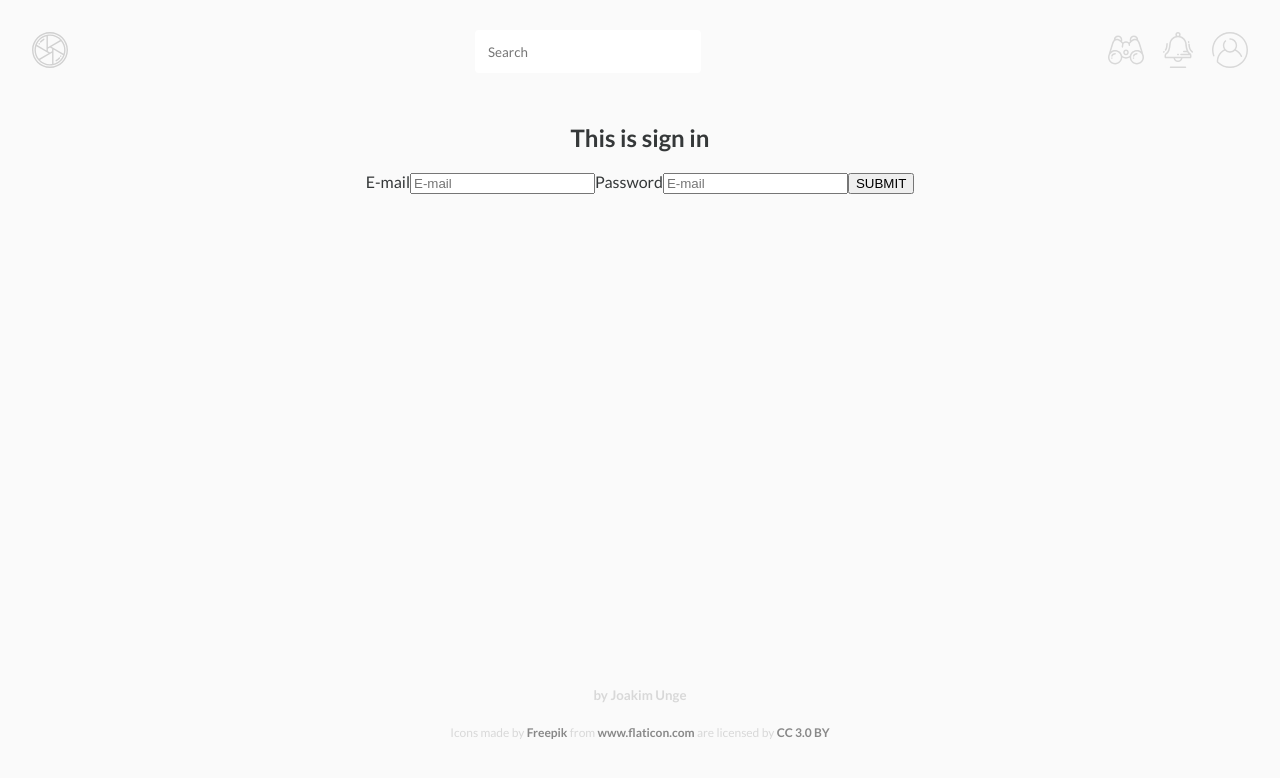
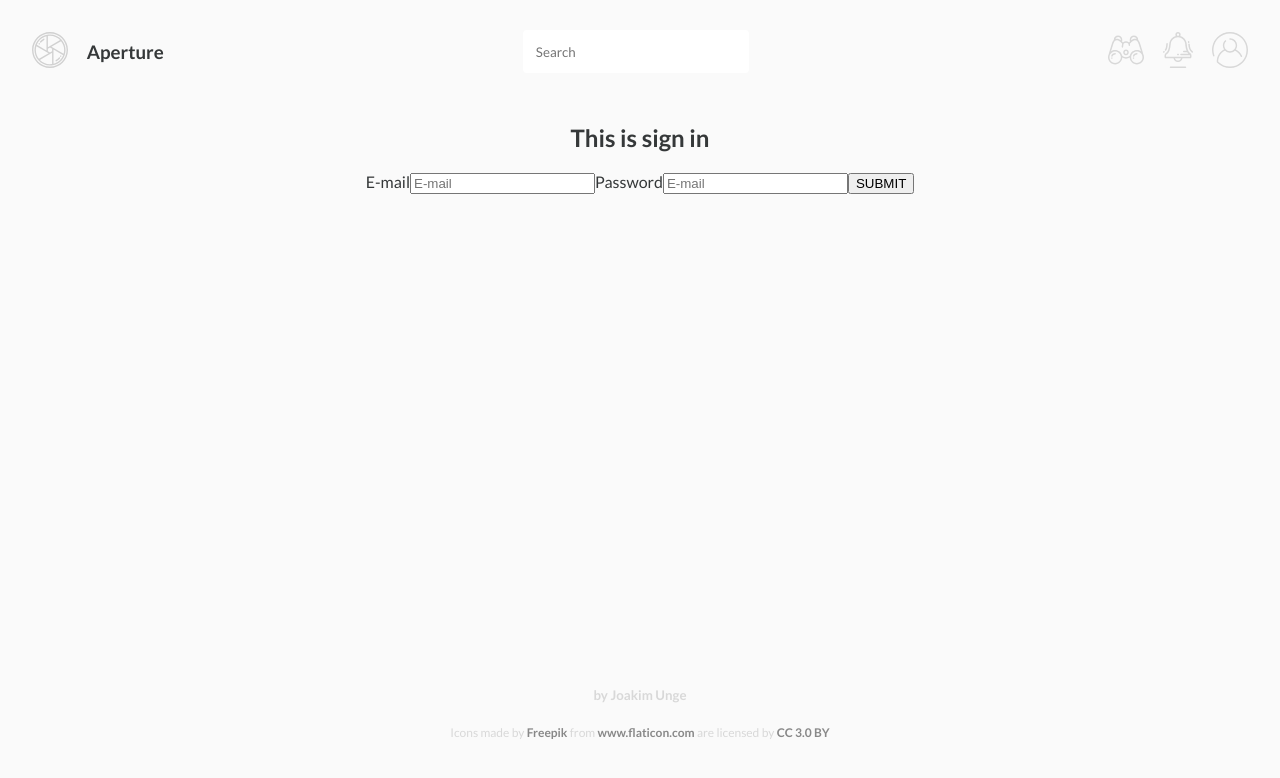
Before and after one commit to joakimunge/12-instagram-clone-joakimunge, a React (Create React App) app: page /signin in a window 1280 px wide. Shown: the top 778 px of the page. Built offline with nearby package versions, Linux system fonts and the light colour scheme.

Commit message:
Add app name to header

```diff
--- a/src/components/Header/Header.css
+++ b/src/components/Header/Header.css
@@ -19,10 +19,13 @@
 
 .App-header__logo {
 	margin-left:1em;
+	display:flex;
+	align-items: center;
+	color:#353839;
 }
 
-.App-header__search {
-
+.App-header__logo h3 {
+	margin-left: 1em;
 }
 
 .App-header__searchfield {
--- a/src/components/Header/Header.js
+++ b/src/components/Header/Header.js
@@ -17,6 +17,7 @@ const Header = () => {
 					<Link to="/">
 						<img src={logo} className="App-logo" alt="logo" width="36px"/>
 					</Link>
+						<h3>Aperture</h3>
 				</div>
 				<div className="App-header__search">
 					<input className="App-header__searchfield" placeholder="Search"/>
```
